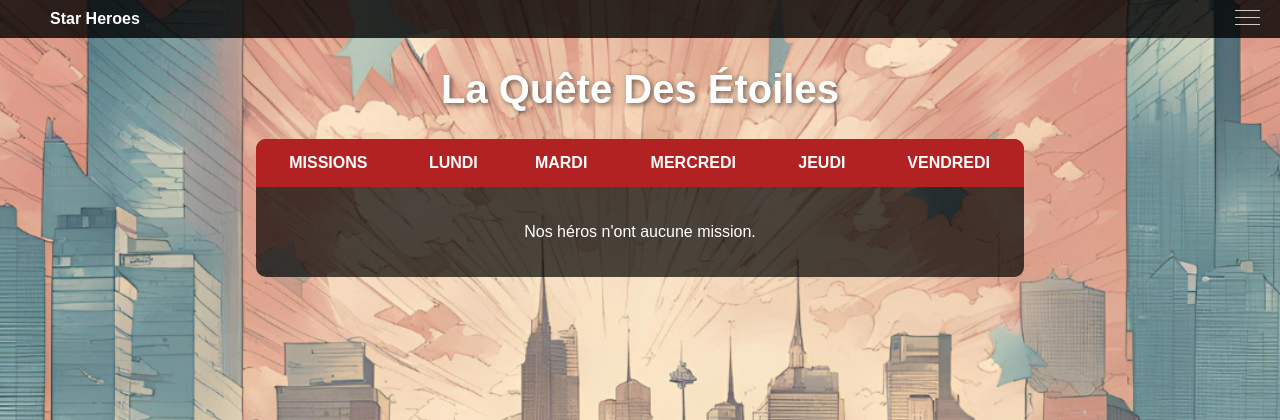
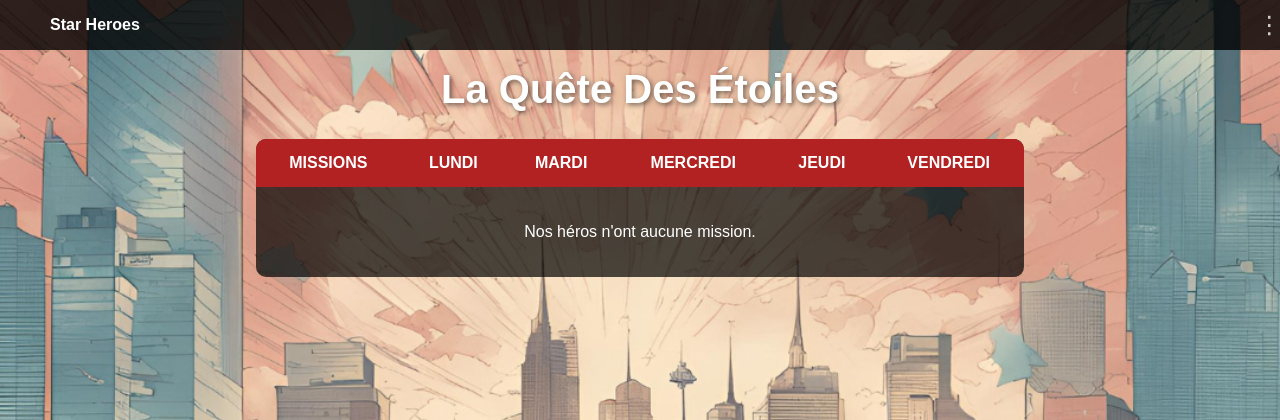
Before and after one commit to xgueret/StarHeroes, a Flask app: page / in a window 1280 px wide. Shown: the top 420 px of the page. Run offline with Flask 3, Linux system fonts and the light colour scheme; parts of the project's set-up code (start-up, migrations or seed data) failed here and were passed over.

Commit message:
maj du menu contextuel

```diff
--- /dev/null
+++ b/app/static/script.js
@@ -0,0 +1,24 @@
+document.addEventListener('DOMContentLoaded', function () {
+    const menuBtn = document.getElementById('menu-btn');
+    const contextMenu = document.getElementById('context-menu');
+
+    menuBtn.addEventListener('click', function () {
+        if (contextMenu.style.display === 'block') {
+            contextMenu.style.display = 'none';
+            contextMenu.classList.remove('show'); // Enlever la classe 'show'
+        } else {
+            contextMenu.style.display = 'block';
+            setTimeout(() => {
+                contextMenu.classList.add('show'); // Ajouter la classe 'show' pour la transition
+            }, 10); // Petit délai pour que le navigateur prenne en compte l'affichage avant l'animation
+        }
+    });
+
+    // Hide menu if click outside
+    document.addEventListener('click', function (event) {
+        if (!menuBtn.contains(event.target) && !contextMenu.contains(event.target)) {
+            contextMenu.style.display = 'none';
+            contextMenu.classList.remove('show'); // Enlever la classe 'show'
+        }
+    });
+});
--- a/app/static/styles.css
+++ b/app/static/styles.css
@@ -44,6 +44,10 @@ footer {
 
 nav {
     position: relative;
+    display: flex; /* Utiliser flexbox pour aligner les éléments */
+    justify-content: space-between; /* Espacer les éléments entre les côtés gauche et droit */
+    align-items: center; /* Aligner verticalement au centre */
+    width: 99%;
 }
 
 .nav-menu {
@@ -53,7 +57,7 @@ nav {
     margin: 0 20px 0 0; /* Remove default margin */
     padding: 0; /* Remove default padding */
     justify-content: flex-start; /* Items aligned to the left */
-    width: 100%; /* Full width for the nav */
+    width: 60%; /* Full width for the nav */
 }
 
 .nav-menu li {
@@ -69,64 +73,75 @@ nav {
 }
 
 /* Hover effect for menu items */
-.nav-menu a:hover {
+.nav-menu a:hover, #menu-btn:hover {
     color: #ff4500; /* Change color on hover */
 }
 
-
-.user-icon {
-    position: absolute;
-    display: inline-block;
-    cursor: pointer;
-    right: 40px;
-    top: 0px;
- /* Pushes the user icon to the right end */
-    color: #ccc;
+.menu-container {
+    display: flex;
+    justify-content: flex-end; /* Justifie le bouton de menu à droite */
+    align-items: center;
 }
 
-.dropdown-menu {
-    display: none;
-    position: absolute;
-    width: 180px;
-    right: 1px;
-    background-color: white;
-    box-shadow: 0 2px 10px rgba(0, 0, 0, 0.2);
-    z-index: 1;
-    border-radius: 5px;
-    margin-top: 0.5px;
+#menu-btn {
+    font-size: 24px;
+    color: #ccc;
+    background-color: transparent;
+    border: none;
+    cursor: pointer;
 }
 
-.dropdown-menu a {
-    display: block;
-    padding: 10px;
-    text-decoration: none;
+#context-menu {
+    display: none; /* Par défaut caché */
+    position: absolute;
+    top: 2px;
+    right: 4px;
+    background-color: rgba(255, 255, 255, 0.95); /* Arrière-plan blanc légèrement transparent */
+    box-shadow: 0 8px 15px rgba(0, 0, 0, 0.3); /* Ombre plus prononcée */
+    z-index: 10;
+    width: 180px;
+    border-radius: 8px; /* Arrondi moderne */
+    border: 2px solid #b22222; /* Bordure rouge pour correspondre au style héroïque */
+    overflow: hidden;
+    transition: opacity 0.3s ease, transform 0.3s ease; /* Transition douce pour les animations */
+    opacity: 0; /* Opacité initiale pour l'effet d'apparition */
+    transform: translateY(-10px); /* Décalage initial pour une animation fluide */
+}
+
+#context-menu.show {
+    display: block; /* Afficher le menu */
+    opacity: 1; /* Rendre visible */
+    transform: translateY(0); /* Annuler le décalage pour une transition fluide */
+}
+
+#context-menu ul {
+    list-style: none;
+    margin: 0;
+    padding: 0;
+}
+
+#context-menu li {
+    padding: 10px 15px; /* Espacement confortable */
+    cursor: pointer;
+    font-weight: bold;
+    color: #333; /* Texte sombre */
+    transition: background-color 0.3s ease, color 0.3s ease; /* Transition douce sur les effets d'interaction */
+}
+
+#context-menu li:hover {
+    background-color: #d3d3d3; /* Fond rouge vif au survol */
+    color: white; /* Texte blanc pour le contraste */
+}
+
+
+#context-menu li a {
     color: #333;
 }
 
-.dropdown-menu a:hover {
-    background-color: #f1f1f1;
+#context-menu li a:link {
+    text-decoration: none;
 }
 
-.user-icon:hover .dropdown-menu {
-    display: block;
-}
-
-
- /* Hamburger icon styles */
- .hamburger {
-    width: 25px; /* Width of the hamburger icon */
-    height: 15px; /* Height of the hamburger icon */
-    display: flex;
-    flex-direction: column;
-    justify-content: space-between;
-    cursor: pointer;
-}
-
-.bar {
-    height: 1px; /* Height of each bar */
-    background-color: #ccc; /* Color of the bars */
-    transition: all 0.3s; /* Smooth transition */
-}
 
 /* Style for the main title */
 h1 {
--- a/app/templates/base.html
+++ b/app/templates/base.html
@@ -17,23 +17,20 @@
 
                 {% endif %}
             </ul>
-            <div class="user-icon">
-                <!-- Hamburger icon -->
-                <div class="hamburger">
-                    <div class="bar"></div>
-                    <div class="bar"></div>
-                    <div class="bar"></div>
-                </div>
-                <div class="dropdown-menu">
+            <div class="menu-container">
+                <button id="menu-btn"> ⋮ </button>
+                <div id="context-menu">
+                    <ul>
                     {% if current_user.is_authenticated %}
                         {% if current_user.has_role('admin') %}
-                            <a href="{{ url_for('admin.validate_users') }}">Valider les utilisateurs</a>
+                            <li><a href="{{ url_for('admin.validate_users') }}">Valider les utilisateurs</a></li>
                         {% endif %}
-                        <a href="{{ url_for('auth.logout') }}">Déconnexion</a>
+                        <li><a href="{{ url_for('auth.logout') }}">Déconnexion</a></li>
                     {% else %}
-                        <a href="{{ url_for('auth.login') }}" class="login-btn">Se connecter</a>
-                        <a href="{{ url_for('auth.register') }}" class="login-btn">Devenir instructeur</a>
+                        <li><a href="{{ url_for('auth.login') }}" class="login-btn">Se connecter</a></li>
+                        <li><a href="{{ url_for('auth.register') }}" class="login-btn">Devenir instructeur</a></li>
                     {% endif %}
+                    </ul>
                 </div>
             </div>
 
@@ -58,5 +55,6 @@
         <!-- Page content here -->
         {% endblock %}
     </div>
+    <script src="{{ url_for('static', filename='script.js') }}"></script>
 </body>
 </html>
```
Also changed, not shown: wip.md (+3 -2 lines), 1 other file.
